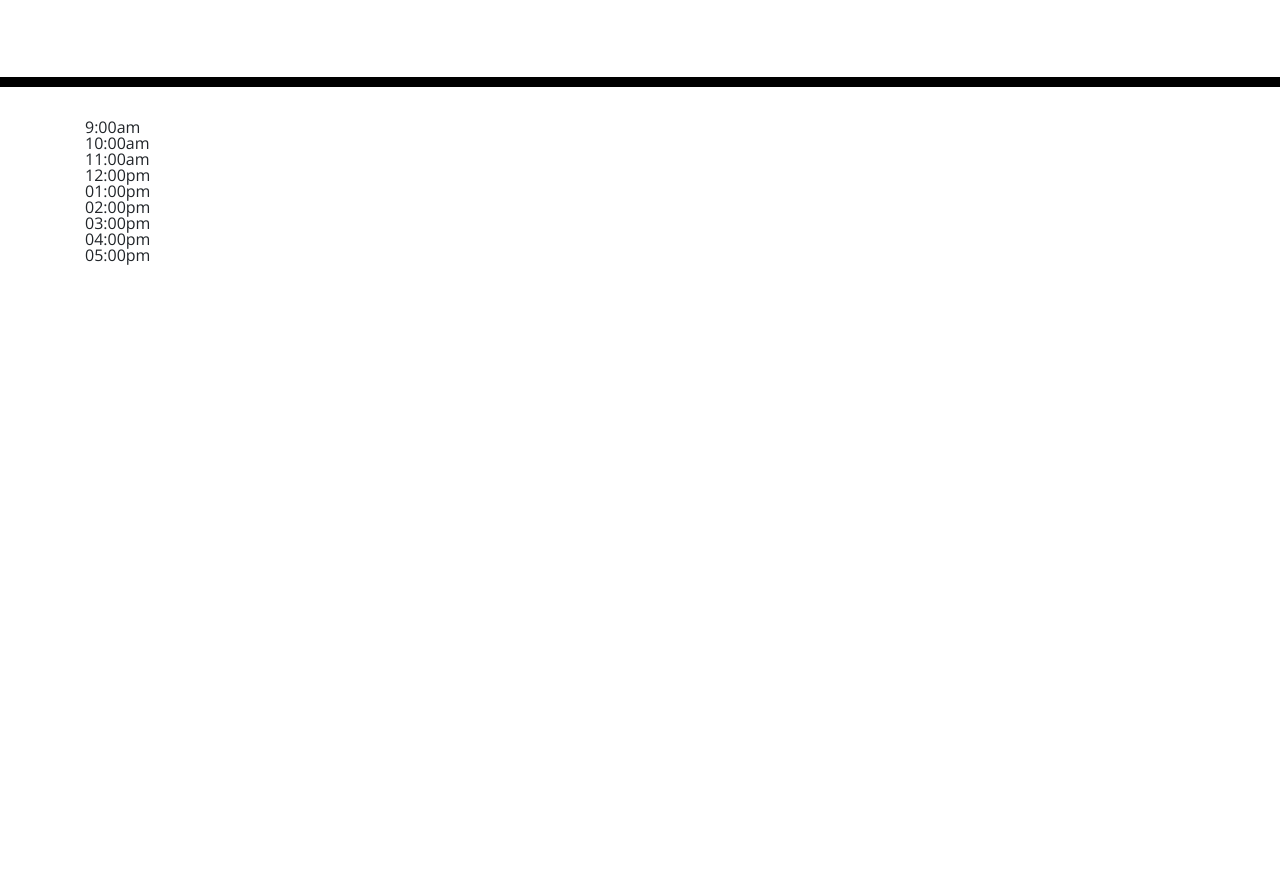
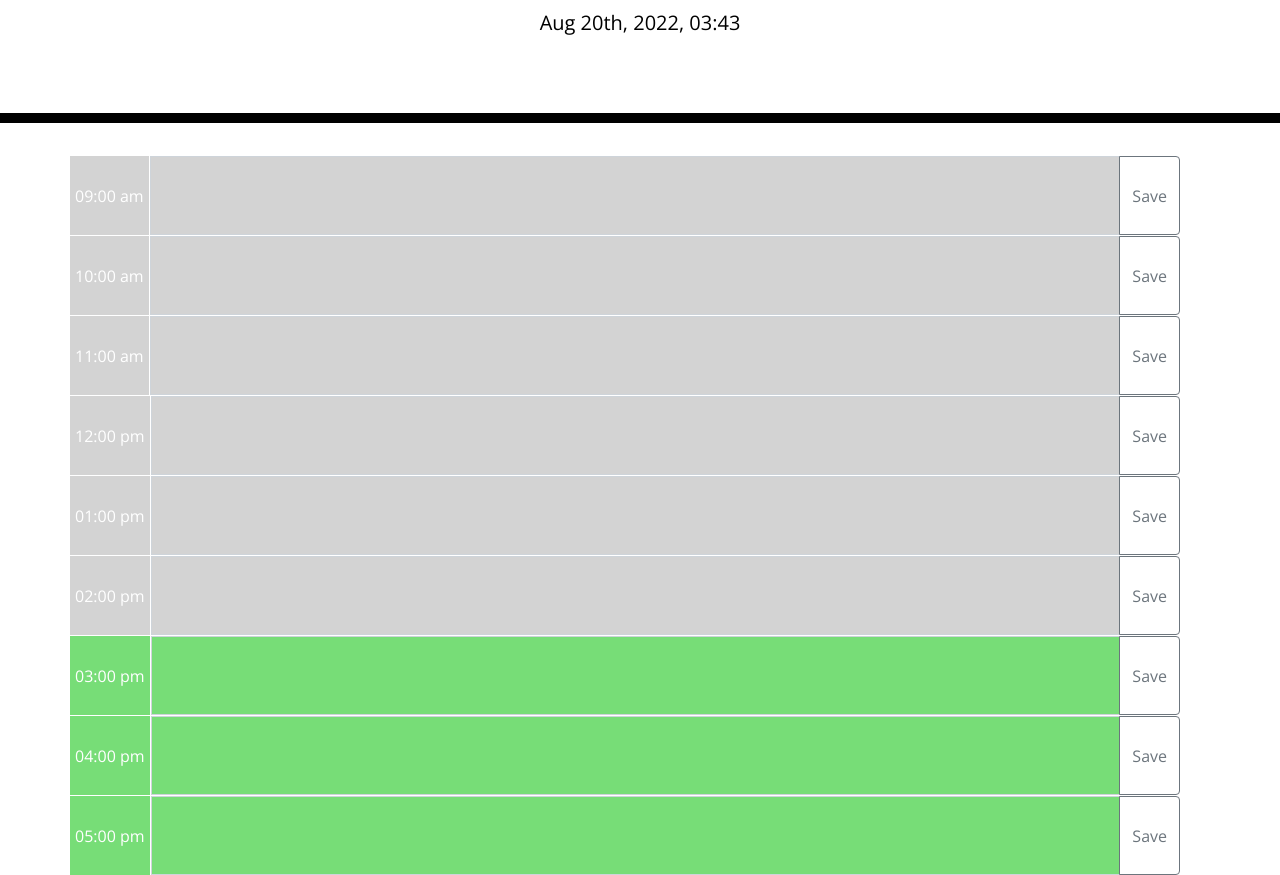
Before and after one commit to Lreyes4/hourly_agenda, a website: page index.html in a window 1280 px wide. Shown: the part 181-1056 px from the top of the page. Before the commit the page ends 800 px from the top, so only its background shows below. Drawn offline with nearby package versions, Linux system fonts and the light colour scheme.

Commit message:
added index.js

```diff
--- a/index.html
+++ b/index.html
@@ -31,21 +31,73 @@
     <div class="container">
       <!-- Timeblocks go here -->
 
-  <div class="time start-900">9:00am</div>
-  <div class="time start-1000">10:00am</div>
-  <div class="time start-1100">11:00am</div>
-  <div class="time start-1200">12:00pm</div>
-  <div class="time start-1300">01:00pm</div>
-  <div class="time start-1400">02:00pm</div>
-  <div class="time start-1500">03:00pm</div>
-  <div class="time start-1600">04:00pm</div>
-  <div class="time start-1700">05:00pm</div>
-
-
-
+      <div class="row input-group">
+        <div class="time 9">09:00 am</div>
+        <textarea class="form-control" aria-label="With textarea"></textarea>
+        <div class="input-group-append">
+    <button class="btn btn-outline-secondary" type="button" id="button-addon2">Save</button>
+  </div>
+      </div>
+      <div class="row input-group ">
+        <div class="time 10">10:00 am</div>
+        <textarea class="form-control" aria-label="With textarea"></textarea>
+        <div class="input-group-append">
+    <button class="btn btn-outline-secondary" type="button" id="button-addon2">Save</button>
+  </div>
+      </div>
+      <div class="row input-group">
+        <div class="time 11">11:00 am</div>
+        <textarea class="form-control" aria-label="With textarea"></textarea>
+        <div class="input-group-append">
+    <button class="btn btn-outline-secondary" type="button" id="button-addon2">Save</button>
+  </div>
+      </div>
+      <div class="row input-group">
+        <div class="time 12">12:00 pm</div>
+        <textarea class="form-control" aria-label="With textarea"></textarea>
+        <div class="input-group-append">
+    <button class="btn btn-outline-secondary" type="button" id="button-addon2">Save</button>
+  </div>
+      </div>
+      <div class="row input-group">
+        <div class="time 13">01:00 pm</div>
+        <textarea class="form-control" aria-label="With textarea"></textarea>
+        <div class="input-group-append">
+    <button class="btn btn-outline-secondary" type="button" id="button-addon2">Save</button>
+  </div>
+      </div>
+      <div class="row input-group">
+        <div class="time 14">02:00 pm</div>
+        <textarea class="form-control" aria-label="With textarea"></textarea>
+        <div class="input-group-append">
+    <button class="btn btn-outline-secondary" type="button" id="button-addon2">Save</button>
+  </div>
+      </div>
+      <div class="row input-group">
+        <div class="time 15">03:00 pm</div>
+        <textarea class="form-control" aria-label="With textarea"></textarea>
+        <div class="input-group-append">
+    <button class="btn btn-outline-secondary" type="button" id="button-addon2">Save</button>
+  </div>
+      </div>
+      <div class="row input-group">
+        <div class="time 16">04:00 pm</div>
+        <textarea class="form-control" aria-label="With textarea"></textarea>
+        <div class="input-group-append">
+    <button class="btn btn-outline-secondary" type="button" id="button-addon2">Save</button>
+  </div>
+      </div>
+      <div class="row input-group">
+        <div class="time 17">05:00 pm</div>
+        <textarea class="form-control" aria-label="With textarea"></textarea>
+        <div class="input-group-append">
+    <button class="btn btn-outline-secondary" type="button" id="button-addon2">Save</button>
+  </div>
+      </div>
     </div>
 
     <script src="https://cdnjs.cloudflare.com/ajax/libs/jquery/3.2.1/jquery.min.js"></script>
     <script src="https://cdnjs.cloudflare.com/ajax/libs/moment.js/2.24.0/moment.min.js"></script>
+    <script type="text/javascript" src="./index.js"></script>
   </body>
 </html>
--- a/index.js
+++ b/index.js
@@ -1 +1,38 @@
-var moment = require('moment');
+
+var btns = $('.input-group-append');
+var times = $('.time');
+var textAreas = $('textarea');
+var currentDay = $('#currentDay');
+var date = moment().format("MMM Do, YYYY, hh:mm");
+
+currentDay.text(date)
+var time = moment().format("HH");
+console.log(time);
+
+btns.on('click', function (event) {
+    console.log($(this).siblings('textarea').val())
+    const value = $(this).siblings('textarea').val()
+    console.log($(this).siblings('.time').text())
+    const key = $(this).siblings('.time').text()
+    localStorage.setItem(key,value)
+  });
+  const workday = [9,10,11,12,13,14,15,16,17]
+for (let i = 0; i < times.length; i++) {
+    const element = times[i];
+    console.log(element.textContent)
+    const storage = localStorage.getItem(element.textContent)
+    if (storage){
+        textAreas[i].value = storage
+
+    }
+    if (workday[i] === time) {
+        element.classList.add('present')
+        textAreas[i].classList.add('present')
+    } else if (workday[i] < time) {
+        element.classList.add('past')
+        textAreas[i].classList.add('past')
+    } else {
+        element.classList.add('future')
+        textAreas[i].classList.add('future')
+    }
+}
--- a/style.css
+++ b/style.css
@@ -69,3 +69,10 @@ textarea {
   font-size: 20px;
   transition: all 0.3s ease-in-out;
 }
+
+.time {
+  border-right: 1px solid white;
+  padding: 5px;
+  display: flex;
+  align-items: center;
+}
```
